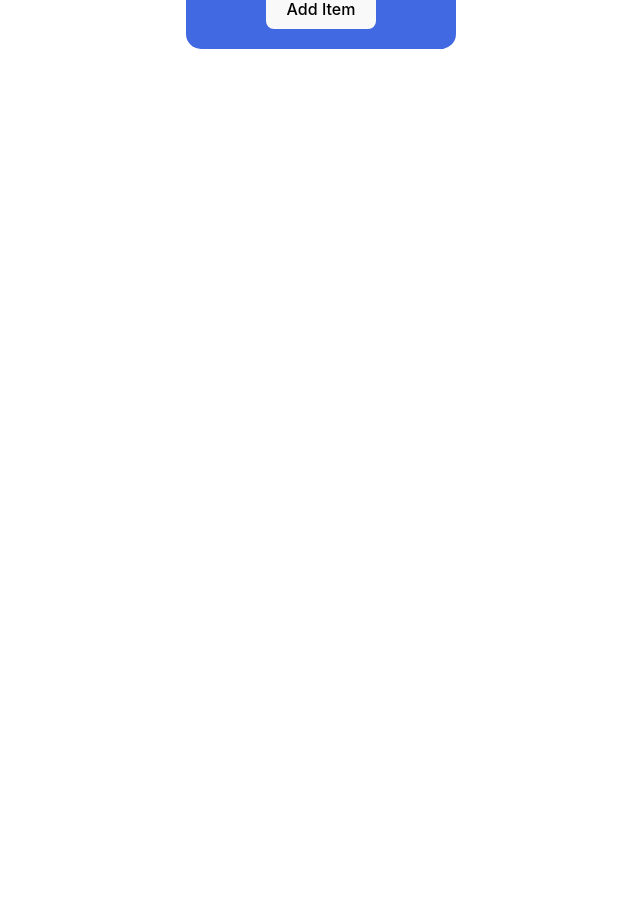
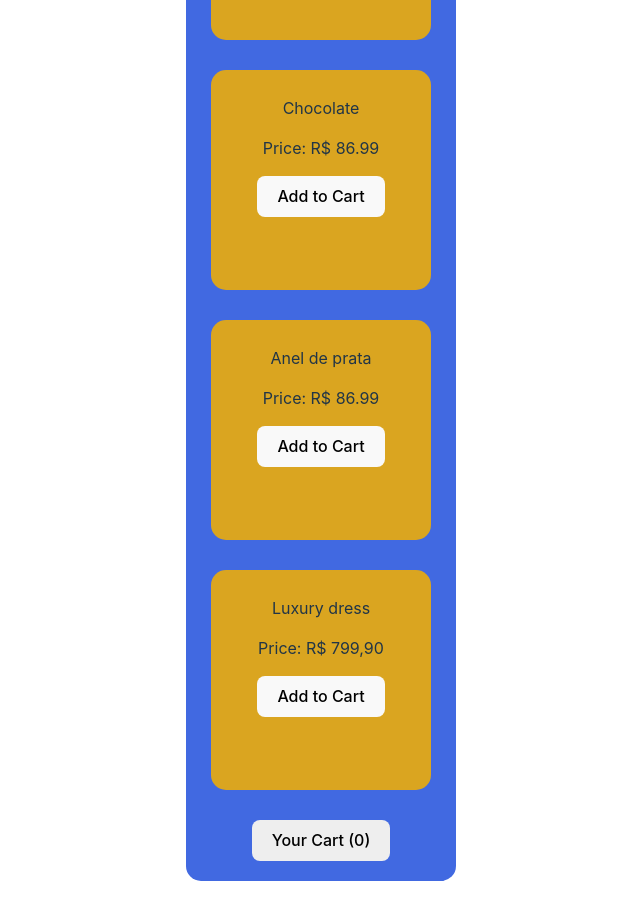
Before and after one commit to autotelico/ecommerce, a React (Vite) app: page / in a window 1280 px wide. Shown: the part 520-1433 px from the top of the page, without its empty margins (319-959 px from the left). Before the commit the page ends 800 px from the top, so only its background shows below. Built offline with nearby package versions, Linux system fonts and the light colour scheme.

Commit message:
Create a cart and add items to it

```diff
--- a/src/components/App.jsx
+++ b/src/components/App.jsx
@@ -1,15 +1,16 @@
 import { useState } from "react";
 import Header from "./Header";
-import Catalog from "./Catalog";
+import { UserCatalog, Cart } from "./UserCatalog";
 import "../styles/App.css";
+import "../styles/cart.css";
+import "../styles/modal.css";
 
 function App() {
-  const [count, setCount] = useState(0);
 
   return (
     <>
       <Header />
-      <Catalog />
+      <UserCatalog />
     </>
   );
 }
--- /dev/null
+++ b/src/components/UserCatalog.tsx
@@ -0,0 +1,109 @@
+import React, { useState, useEffect, useRef, ReactElement } from 'react';
+import CurrencyInput from 'react-currency-input-field';
+import Modal from './Modal.tsx';
+
+interface Item {
+  id: number;
+  name: string;
+  price: string;
+  quantity: number;
+}
+
+export function UserCatalog() {
+  const initialItemList: Item[] = [
+    {
+      id: 0,
+      name: 'Roses',
+      price: '120',
+      quantity: 0,
+    },
+    {
+      id: 1,
+      name: 'Chocolate',
+      price: '86.99',
+      quantity: 0,
+    },
+    {
+      id: 2,
+      name: 'Anel de prata',
+      price: '86.99',
+      quantity: 0,
+    },
+    {
+      id: 3,
+      name: 'Luxury dress',
+      price: '799,90',
+      quantity: 0,
+    },
+  ];
+
+  const [cartItems, setCartItems] = useState<Item[]>([]);
+  const [itemList, setItemList] = useState<Item[]>(initialItemList);
+  const [showModal, setShowModal] = useState<Boolean>(false);
+
+  function handleShow(): void {
+    setShowModal(!showModal);
+  }
+
+  function handleItemQuantity(item) {
+    // Sets the quantity of items the user wants to buy
+  }
+
+  function deleteItem(itemId: number) {
+    setItemList(itemList.filter((item) => item.id !== itemId));
+  }
+
+  function addToCart(newItem: Item): void {
+    setCartItems((prevCartItems) => [...prevCartItems, newItem]);
+    console.log('UserCatalog cartItems: ', cartItems);
+  }
+
+  return (
+    <div id="catalog">
+      {!!itemList.length && (
+        <Item itemList={itemList} cartItems={cartItems} addToCart={addToCart} />
+      )}
+      <Cart cart={cartItems} />
+    </div>
+  );
+}
+
+function Item({ itemList, cartItems, addToCart }): ReactElement {
+  console.log('Item cartItems (received from UserCatalog): ', cartItems);
+
+  return (
+    <div>
+      {itemList.map((item) => {
+        return (
+          <div className="item" key={item.id}>
+            <p>{item.name}</p>
+            <p>Price: R$ {item.price}</p>
+            <button onClick={() => addToCart(item)}>Add to Cart</button>
+          </div>
+        );
+      })}
+    </div>
+  );
+}
+
+export function Cart(props) {
+  const [showCart, setShowCart] = useState<Boolean>(false);
+  console.log('cart items: ', props.cart);
+
+  return (
+    <>
+      <button id="cart-button" onClick={() => setShowCart(!showCart)}>
+        Your Cart ({props.cart.length})
+      </button>
+      {showCart && (
+        <div id="cart">
+          <ul>
+            {props.cart.map((cartItem) => (
+              <li key={cartItem}>{cartItem.name}</li>
+            ))}
+          </ul>
+        </div>
+      )}
+    </>
+  );
+}
--- a/src/components/Catalog.tsx
+++ b/src/components/market-admin/AdminCatalog.tsx
@@ -1,6 +1,6 @@
 import React, { useState, useEffect, useRef } from 'react';
 import CurrencyInput from 'react-currency-input-field';
-import Modal from './Modal.tsx';
+import Modal from '../Modal.tsx';
 
 interface Item {
   id: number;
@@ -9,7 +9,7 @@ interface Item {
   quantity: number;
 }
 
-export default function Catalog() {
+export default function AdminCatalog() {
   const [itemList, setItemList] = useState<Item[]>([]);
   const [showItemMenu, setShowItemMenu] = useState<Boolean>(false);
   const [showModal, setShowModal] = useState<Boolean>(false);
@@ -54,6 +54,7 @@ export default function Catalog() {
       {!!itemList.length && (
         <Item
           itemList={itemList}
+          setItemList={setItemList}
           handleItemQuantity={handleItemQuantity}
           deleteItem={deleteItem}
         />
@@ -62,25 +63,26 @@ export default function Catalog() {
   );
 }
 
-function Item({ itemList, handleItemQuantity, deleteItem }) {
+function Item({ itemList, setItemList, handleItemQuantity, deleteItem }) {
+
+  function handleIncrease(newItem): void {
+    setItemList(prevItemList => {
+      const filteredItemList = prevItemList.filter(item => item !== newItem)
+      return [...filteredItemList, newItem]
+    })
+  }
+
+  function handleDecrease(newItem): void {
+    // if () {
+    // }
+  }
+
+  function addItemToCart(item): void {
+
+  }
   return (
     <>
       {itemList.map((item: Item) => {
-        const [amount, setAmount] = useState<number>(0);
-
-        function handleIncrease(): void {
-          setAmount((prevAmount) => prevAmount + 1);
-        }
-
-        function handleDecrease(): void {
-          if (!(amount - 1 < 0)) {
-            setAmount((prevAmount) => prevAmount - 1);
-          }
-        }
-
-        function addItemToCart(item): void {
-
-        }
         return (
           <div key={item.id} className="item">
             <p>{item.name}</p>
@@ -89,9 +91,9 @@ function Item({ itemList, handleItemQuantity, deleteItem }) {
               {item.price.includes(',') ? item.price : item.price + ',00'}
             </p>
             <div className="quantity-adjuster">
-              <button onClick={handleDecrease}>-</button>
-              <p>Amount: {amount > 0 ? amount : 0}</p>
-              <button onClick={handleIncrease}>+</button>
+              <button onClick={() => handleDecrease({...item, quantity: item.quantity + 1})}>-</button>
+              <p>Amount: {item.quantity}</p>
+              <button onClick={() => handleIncrease({...item, quantity: item.quantity + 1})}>+</button>
             </div>
             <button onClick={() => addItemToCart(item.id)}>Add to Cart</button>
             <button onClick={() => deleteItem(item.id)}>Delete item</button>
--- /dev/null
+++ b/src/styles/cart.css
@@ -0,0 +1,5 @@
+#cart-button {
+    position: relative;
+    background-color: #eee;
+    color: black
+}
```
